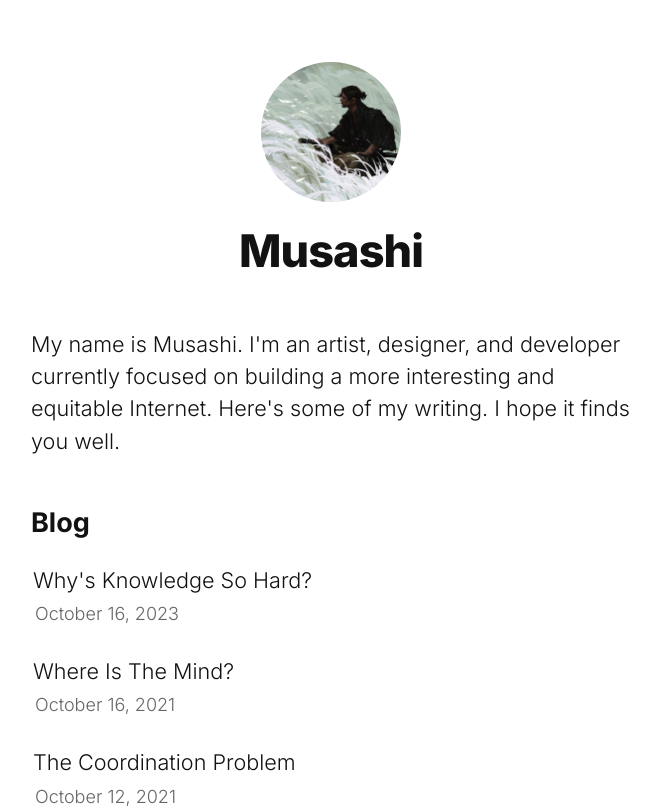
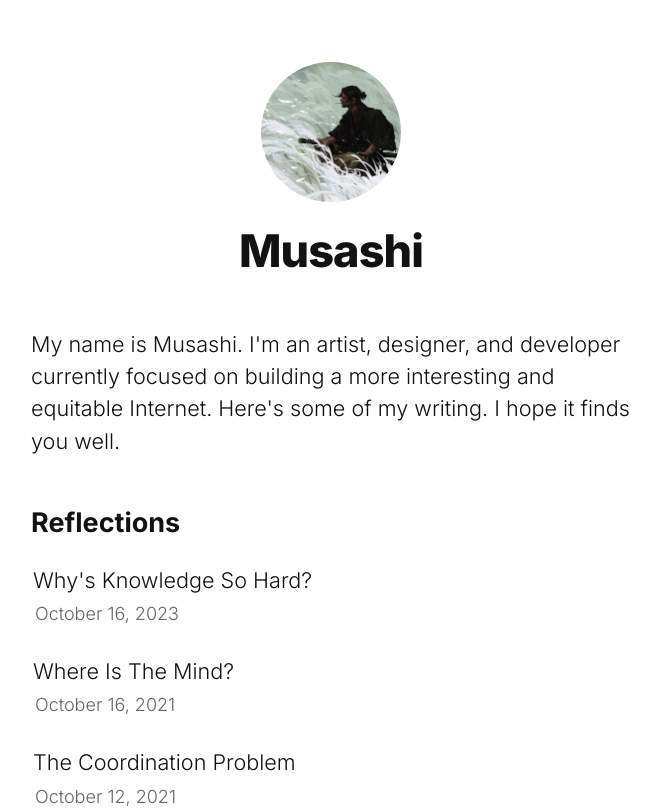
Before and after one commit to nathanmcniece1/musashi-blog, a Next.js app: page / in a window 1280 px wide. Shown: the top 808 px of the page, without its empty margins (309-969 px from the left). Built offline with nearby package versions, Linux system fonts and the light colour scheme.

Commit message:
new commit

```diff
--- a/pages/index.js
+++ b/pages/index.js
@@ -33,7 +33,7 @@
         <p>My name is Musashi. I'm an artist, designer, and developer currently focused on building a more interesting and equitable Internet. Here's some of my writing. I hope it finds you well.</p>
       </section>
       <section className={`${utilStyles.headingMd} ${utilStyles.padding1px}`}>
-        <h2 className={utilStyles.headingLg}>Blog</h2>
+        <h2 className={utilStyles.headingLg}>Reflections</h2>
         <ul className={utilStyles.list}>
           {allPostsData.map(({ id, date, title }) => (
             <li className={utilStyles.listItem} key={id}>
```
